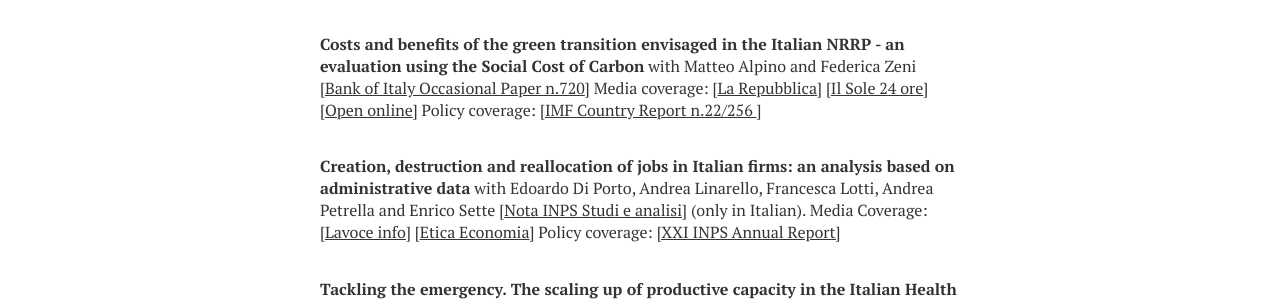
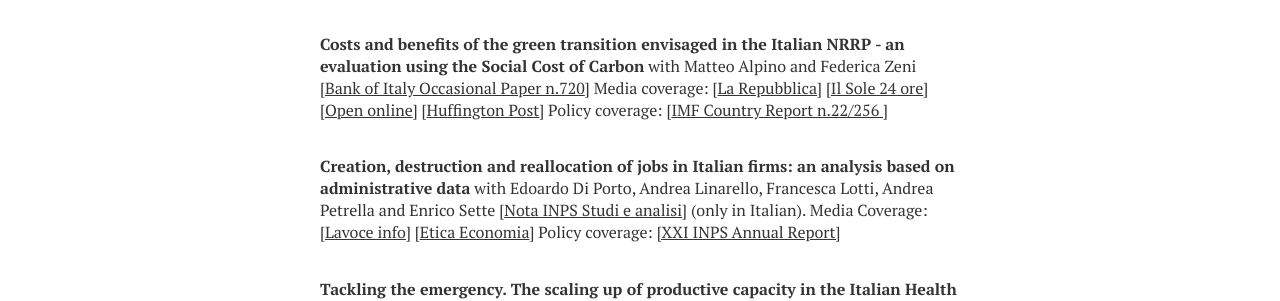
Before and after one commit to luca-citino/luca-citino.github.io, a Jekyll site: the page built from research.md, in a window 1280 px wide. Shown: the part 920-1221 px from the top of the page. Built offline with Jekyll 4.4.1, drawn with Linux system fonts in a browser that asks for light colours; nearby versions of some CDN libraries; some web fonts are replaced.

Commit message:
Update research.md

```diff
--- a/research.md
+++ b/research.md
@@ -25,7 +25,7 @@ title: Research
 
 **The effects of climate change on the Italian economy. A research project of the Bank of Italy** with Matteo Alpino, Guido de Blasio and Federica Zeni [<a href="https://www.bancaditalia.it/pubblicazioni/qef/2022-0728/index.html">Bank of Italy Occasional Paper n. 728</a>] (only in Italian) Media Coverage: [Rai News] [Rete 4] [Il Fatto Quotidiano] [Ansa]
 
-**Costs and benefits of the green transition envisaged in the Italian NRRP - an evaluation using the Social Cost of Carbon** with Matteo Alpino and Federica Zeni [<a href="https://www.bancaditalia.it/pubblicazioni/qef/2022-0720/QEF_720.pdf">Bank of Italy Occasional Paper n.720</a>] Media coverage: [<a href="https://www.repubblica.it/economia/2022/10/16/news/superbonus_modifiche_nuovo_governo-370315835/">La Repubblica</a>] [<a href="https://www.ilsole24ore.com/art/bankitalia-il-superbonus-costa-caro-e-produce-scarsi-benefici-ambientali-AEUmAL9B">Il Sole 24 ore</a>] [<a href="https://www.open.online/2022/10/17/pnrr-studio-bankitalia-superbonus/">Open online</a>] Policy coverage: [<a href="https://www.imf.org/en/Publications/CR/Issues/2022/07/28/Italy-Selected-Issues-521489">IMF Country Report n.22/256 </a>]
+**Costs and benefits of the green transition envisaged in the Italian NRRP - an evaluation using the Social Cost of Carbon** with Matteo Alpino and Federica Zeni [<a href="https://www.bancaditalia.it/pubblicazioni/qef/2022-0720/QEF_720.pdf">Bank of Italy Occasional Paper n.720</a>] Media coverage: [<a href="https://www.repubblica.it/economia/2022/10/16/news/superbonus_modifiche_nuovo_governo-370315835/">La Repubblica</a>] [<a href="https://www.ilsole24ore.com/art/bankitalia-il-superbonus-costa-caro-e-produce-scarsi-benefici-ambientali-AEUmAL9B">Il Sole 24 ore</a>] [<a href="https://www.open.online/2022/10/17/pnrr-studio-bankitalia-superbonus/">Open online</a>] [<a href="https://www.huffingtonpost.it/dossier/terra/2022/10/21/news/banca_ditalia_bocciato_il_superbonus_promosse_le_rinnovabili-10458683/">Huffington Post</a>] Policy coverage: [<a href="https://www.imf.org/en/Publications/CR/Issues/2022/07/28/Italy-Selected-Issues-521489">IMF Country Report n.22/256 </a>]
 
 **Creation, destruction and reallocation of jobs in Italian firms: an analysis based on administrative data** with Edoardo Di Porto, Andrea Linarello, Francesca Lotti, Andrea Petrella and Enrico Sette [<a href="https://www.inps.it/docallegatiNP/Mig/Dati_analisi_bilanci/Attivita_ricerca/Studi_e_analisi/2022/nota_BdI_Inps_05_2022.pdf">Nota INPS Studi e analisi</a>] (only in Italian). Media Coverage: [<a href="https://www.lavoce.info/archives/97443/cosi-la-pandemia-ha-distrutto-e-creato-lavoro/">Lavoce info</a>] [<a href="https://eticaeconomia.it/leconomia-italiana-e-le-rigidita-che-non-ci-sono-e-non-cerano/">Etica Economia</a>] Policy coverage: <a href="https://www.inps.it/docallegatiNP/Mig/Dati_analisi_bilanci/Rapporti_annuali/XXI_Rapporto_Annuale/XXI_Rapporto_Annuale.pdf">[XXI INPS Annual Report]</a>
 
```
